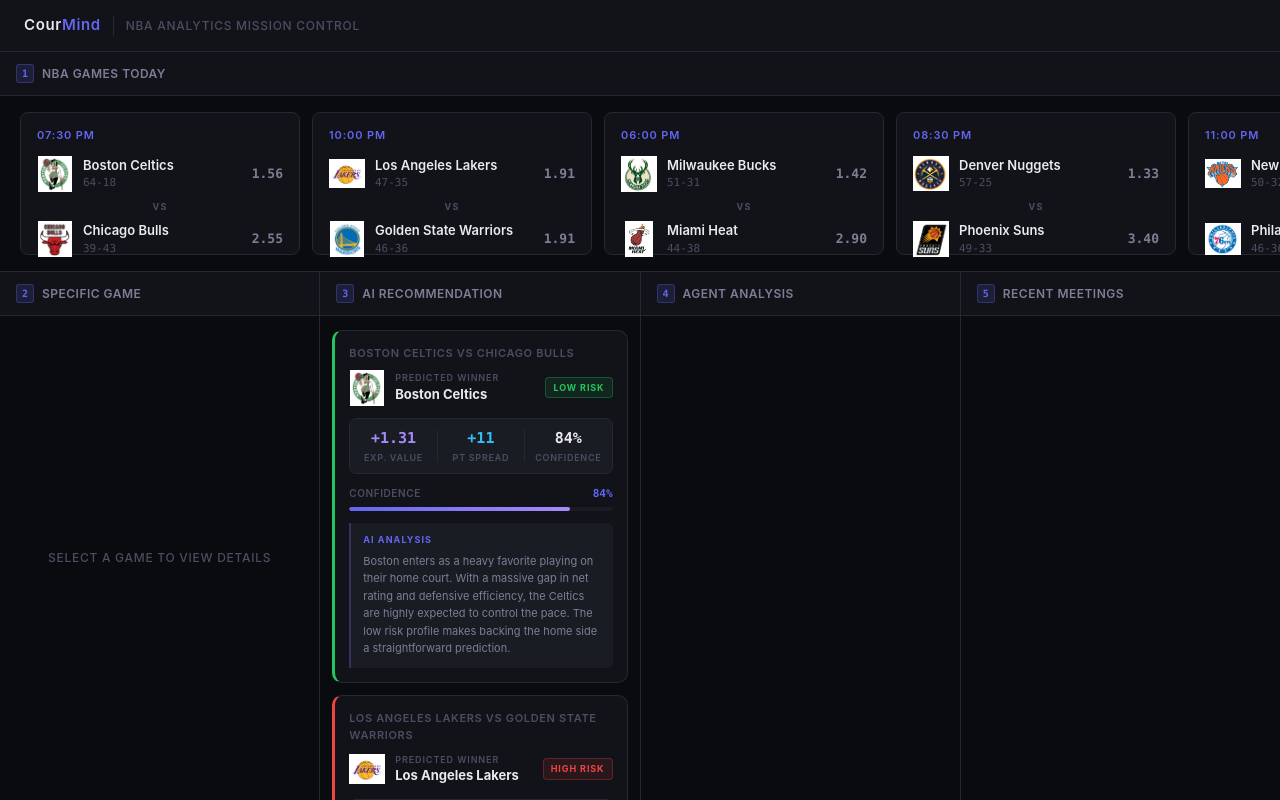
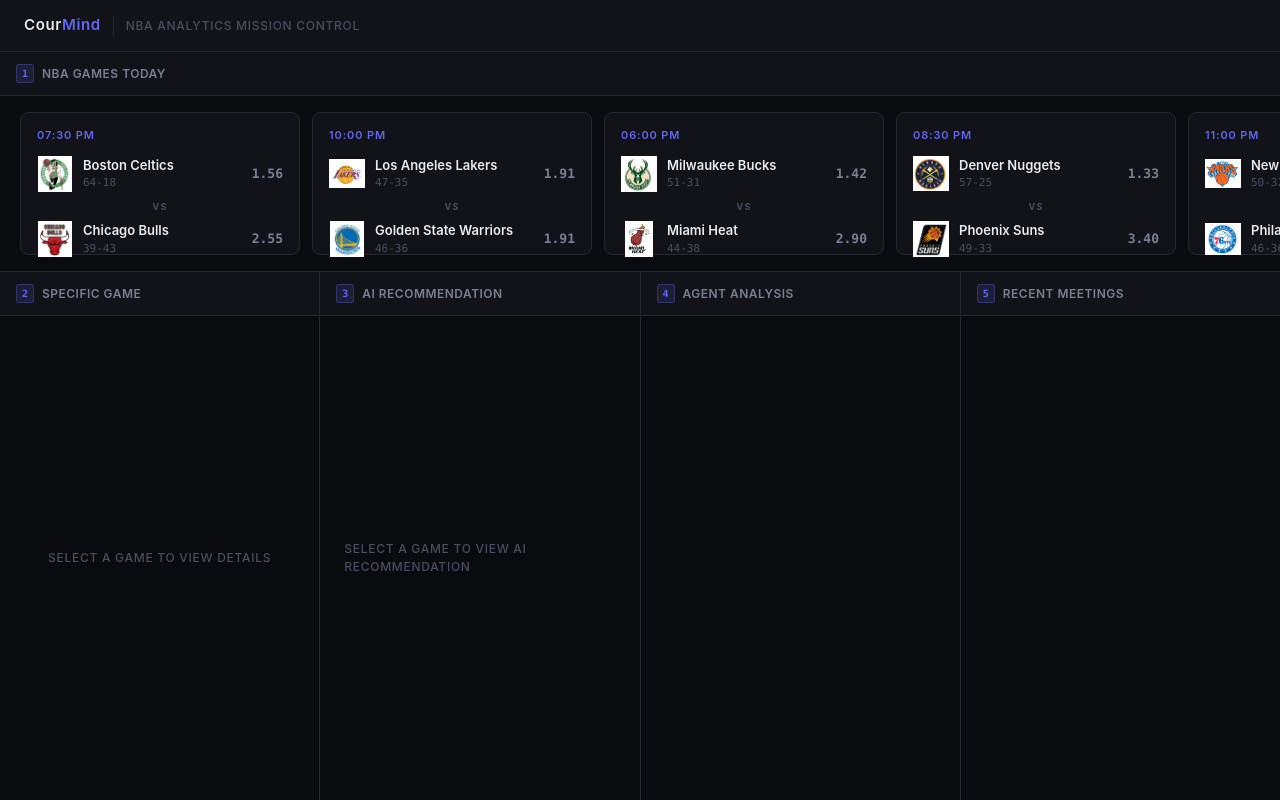
Before and after one commit to ramkeidar1/NBA_app, a React (Vite) app in the folder frontend/: page / in a window 1280 px wide. Built offline with nearby package versions, Linux system fonts and the light colour scheme.

Commit message:
fixed bug - each AI recommendation wasn't link to a specific game

```diff
--- a/frontend/src/components/dashboard/AIRecommendationPanel.tsx
+++ b/frontend/src/components/dashboard/AIRecommendationPanel.tsx
@@ -1,15 +1,22 @@
 import type { OrchestratorRecommendation } from '../../types/recommendation';
-import rawData from '../../../mock_data_OrchestratorAgent.json';
 import RecommendationCard from './RecommendationCard';
 
-const recommendations = rawData as OrchestratorRecommendation[];
+interface AIRecommendationPanelProps {
+  recommendation: OrchestratorRecommendation | null;
+}
 
-export default function AIRecommendationPanel() {
+export default function AIRecommendationPanel({ recommendation }: AIRecommendationPanelProps) {
+  if (!recommendation) {
+    return (
+      <div className="sg-empty">
+        <span className="sg-empty-text">Select a game to view AI recommendation</span>
+      </div>
+    );
+  }
+
   return (
     <div className="ai-rec-panel">
-      {recommendations.map((rec) => (
-        <RecommendationCard key={rec.name} rec={rec} />
-      ))}
+      <RecommendationCard rec={recommendation} />
     </div>
   );
 }
--- a/frontend/src/components/dashboard/DashboardPage.tsx
+++ b/frontend/src/components/dashboard/DashboardPage.tsx
@@ -1,6 +1,8 @@
 import { useState } from 'react';
 import type { GameData } from '../../types/game';
+import type { OrchestratorRecommendation } from '../../types/recommendation';
 import mockGames from '../../../mock_data_games.json';
+import rawRecs from '../../../mock_data_OrchestratorAgent.json';
 import GameCard from './GameCard';
 import SpecificGamePanel from './SpecificGamePanel';
 import AIRecommendationPanel from './AIRecommendationPanel';
@@ -12,6 +14,12 @@
 };
 
 const games = mockGames as GameData[];
+const recommendations = rawRecs as OrchestratorRecommendation[];
+
+function findRecommendation(game: GameData): OrchestratorRecommendation | null {
+  const key = `${game['Home team'].name.replace(/ /g, '_')} vs ${game['Away team'].name.replace(/ /g, '_')}`;
+  return recommendations.find((r) => r.name === key) ?? null;
+}
 
 const BOTTOM_PANELS: PanelConfig[] = [
   { id: 'agent-analysis',  label: 'Agent Analysis',  index: 4 },
@@ -22,6 +30,7 @@
   const [selectedIndex, setSelectedIndex] = useState<number | null>(null);
 
   const selectedGame = selectedIndex !== null ? games[selectedIndex] : null;
+  const selectedRec = selectedGame ? findRecommendation(selectedGame) : null;
 
   return (
     <div className="dashboard">
@@ -59,7 +68,7 @@
             <span className="panel-title">AI Recommendation</span>
           </div>
           <div className="panel-body panel-body--overflow">
-            <AIRecommendationPanel />
+            <AIRecommendationPanel recommendation={selectedRec} />
           </div>
         </div>
 
```
